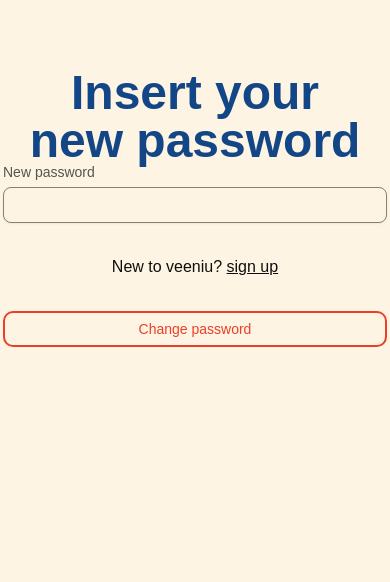
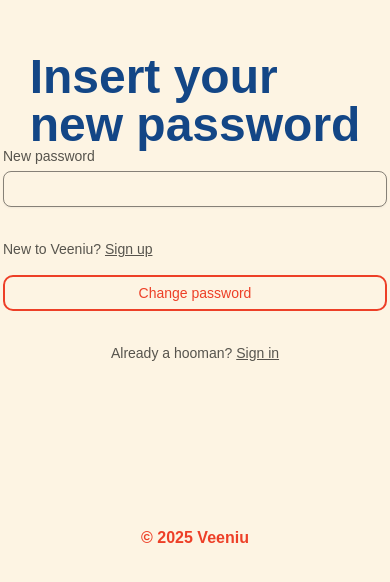
Before and after one commit to AraryaHafizh/veeniu-frontend, a Next.js app: page /auth/new-password in a window 390 px wide. Shown: the part 214-796 px from the top of the page. Built offline with nearby package versions, Linux system fonts and the light colour scheme; a web font is replaced by a local one.

Commit message:
fix: add route to hyperlink (#4)

```diff
--- a/src/app/auth/forget-password/page.tsx
+++ b/src/app/auth/forget-password/page.tsx
@@ -1,28 +1,30 @@
 import { Button } from "@/components/ui/button";
-import { Input } from "@/components/ui/input";
-import { Label } from "@/components/ui/label";
-import Link from "next/link";
-import React from "react";
+import { InputField } from "@/components/ui/inputfield";
+import { AuthRedirectText } from "@/components/ui/redirect-text";
 
 const ForgetPassword = () => {
   return (
     <div className="relative h-screen flex-col items-center justify-center">
-      <div className="z-50 flex flex-col text-center h-full w-full items-center justify-center md:flex-row md:text-left md:space-x-28">
-        <p className="text-primary text-5xl font-bold">Uh oh forget <br /> your password?</p>
+      <div className="z-50 flex h-full w-full flex-col items-center justify-center md:flex-row md:space-x-28 md:text-left">
+        <p className="text-primary text-5xl font-bold">
+          Uh oh forget <br /> your password?
+        </p>
         <div className="w-sm space-y-8">
-          <div className="space-y-2">
-            <Label>Email</Label>
-            <Input type="email" />
+          <InputField id="email" label="Email" />
+          <div>
+            <AuthRedirectText
+              text="New to Veeniu?"
+              linkText="Sign up"
+              linkHref="/auth/signup"
+              className="text-start"
+            />
+            <Button className="mt-4 w-full">Send Code</Button>
           </div>
-          <p>
-            New to veeniu?{" "}
-            <Link href="/" className="underline">
-              sign up
-            </Link>
-          </p>
-          <Button className="w-full">Send Code</Button>
         </div>
       </div>
+      <footer className="text-secondary absolute bottom-20 z-40 w-full text-center font-bold">
+        © 2025 Veeniu
+      </footer>
     </div>
   );
 };
--- a/src/app/auth/new-password/page.tsx
+++ b/src/app/auth/new-password/page.tsx
@@ -1,28 +1,36 @@
 import { Button } from "@/components/ui/button";
-import { Input } from "@/components/ui/input";
-import { Label } from "@/components/ui/label";
-import Link from "next/link";
-import React from "react";
+import { InputField } from "@/components/ui/inputfield";
+import { AuthRedirectText } from "@/components/ui/redirect-text";
 
 const ForgetPassword = () => {
   return (
     <div className="relative h-screen flex-col items-center justify-center">
-      <div className="z-50 flex flex-col text-center h-full w-full items-center justify-center md:flex-row md:text-left md:space-x-28">
-        <p className="text-primary text-5xl font-bold">Insert your <br /> new password</p>
+      <div className="z-50 flex h-full w-full flex-col items-center justify-center md:flex-row md:space-x-28 md:text-left">
+        <p className="text-primary text-5xl font-bold">
+          Insert your <br /> new password
+        </p>
         <div className="w-sm space-y-8">
-          <div className="space-y-2">
-            <Label>New password</Label>
-            <Input type="password" />
+          <InputField id="new-password" label="New password" />
+          <div>
+            <AuthRedirectText
+              text="New to Veeniu?"
+              linkText="Sign up"
+              linkHref="/auth/signup"
+              className="text-start"
+            />
+            <Button className="mt-4 w-full">Change password</Button>
+            <AuthRedirectText
+              text="Already a hooman?"
+              linkText="Sign in"
+              linkHref="/auth/signin"
+              className="mt-8"
+            />
           </div>
-          <p>
-            New to veeniu? {" "}
-            <Link href="/" className="underline">
-              sign up
-            </Link>
-          </p>
-          <Button className="w-full">Change password</Button>
         </div>
       </div>
+      <footer className="text-secondary absolute bottom-20 z-40 w-full text-center font-bold">
+        © 2025 Veeniu
+      </footer>
     </div>
   );
 };
--- a/src/app/auth/signin/input.tsx
+++ b/src/app/auth/signin/input.tsx
@@ -2,6 +2,7 @@
 
 import { Button } from "@/components/ui/button";
 import { InputField } from "@/components/ui/inputfield";
+import { AuthRedirectText } from "@/components/ui/redirect-text";
 import Link from "next/link";
 
 export default function SigninInput() {
@@ -12,15 +13,15 @@ export default function SigninInput() {
         <InputField id="password" label="Password" type="password" />
       </div>
 
-      <Link href="/auth/signin" className="text-foreground/70 text-sm">
+      <Link href="/auth/forget-password" className="text-foreground/70 text-sm">
         Forget password?
       </Link>
       <Button className="mt-4 w-full">Sign in</Button>
-      <div className="flex w-full justify-center">
-        <Link href="/auth/signin" className="text-foreground/70 text-sm">
-          New to Veeniu? Sign up
-        </Link>
-      </div>
+      <AuthRedirectText
+        text="New to Veeniu?"
+        linkText="Sign up"
+        linkHref="/auth/signup"
+      />
     </section>
   );
 }
--- a/src/app/auth/signup/host/input.tsx
+++ b/src/app/auth/signup/host/input.tsx
@@ -2,7 +2,7 @@
 
 import { Button } from "@/components/ui/button";
 import { InputField } from "@/components/ui/inputfield";
-import Link from "next/link";
+import { AuthRedirectText } from "@/components/ui/redirect-text";
 
 export default function SigninInput() {
   return (
@@ -15,9 +15,11 @@ export default function SigninInput() {
 
       <Button className="mt-4 w-full">Sign in</Button>
       <div className="flex w-full flex-col items-center justify-center space-y-2">
-        <Link href="/auth/signin" className="text-foreground/70 text-sm">
-          Already a hooman? Sign in
-        </Link>
+        <AuthRedirectText
+          text="Already a hooman?"
+          linkText="Sign in"
+          linkHref="/auth/signin"
+        />
       </div>
     </section>
   );
--- a/src/app/auth/signup/input.tsx
+++ b/src/app/auth/signup/input.tsx
@@ -2,7 +2,7 @@
 
 import { Button } from "@/components/ui/button";
 import { InputField } from "@/components/ui/inputfield";
-import Link from "next/link";
+import { AuthRedirectText } from "@/components/ui/redirect-text";
 
 export default function SigninInput() {
   return (
@@ -15,13 +15,17 @@ export default function SigninInput() {
       </div>
 
       <Button className="mt-4 w-full">Sign in</Button>
-      <div className="flex w-full flex-col items-center justify-center space-y-2">
-        <Link href="/auth/signin" className="text-foreground/70 text-sm">
-          Already a hooman? Sign in
-        </Link>
-        <Link href="/auth/signin" className="text-foreground/70 text-sm">
-          Hosting events? Sign up as organizer
-        </Link>
+      <div>
+        <AuthRedirectText
+          text="Already a hooman?"
+          linkText="Sign in"
+          linkHref="/auth/signin"
+        />
+        <AuthRedirectText
+          text="Hosting events?"
+          linkText="Sign up as organizer"
+          linkHref="/auth/signup/host"
+        />
       </div>
     </section>
   );
--- /dev/null
+++ b/src/components/ui/redirect-text.tsx
@@ -0,0 +1,30 @@
+"use client";
+
+import Link from "next/link";
+import clsx from "clsx";
+
+interface AuthRedirectTextProps {
+  text: string;
+  linkText: string;
+  linkHref: string;
+  className?: string;
+}
+
+export const AuthRedirectText = ({
+  text,
+  linkText,
+  linkHref,
+  className,
+}: AuthRedirectTextProps) => {
+  return (
+    <p className={clsx("text-foreground/70 text-center text-sm", className)}>
+      {text}{" "}
+      <Link
+        href={linkHref}
+        className="hover:text-foreground underline transition"
+      >
+        {linkText}
+      </Link>
+    </p>
+  );
+};
```
